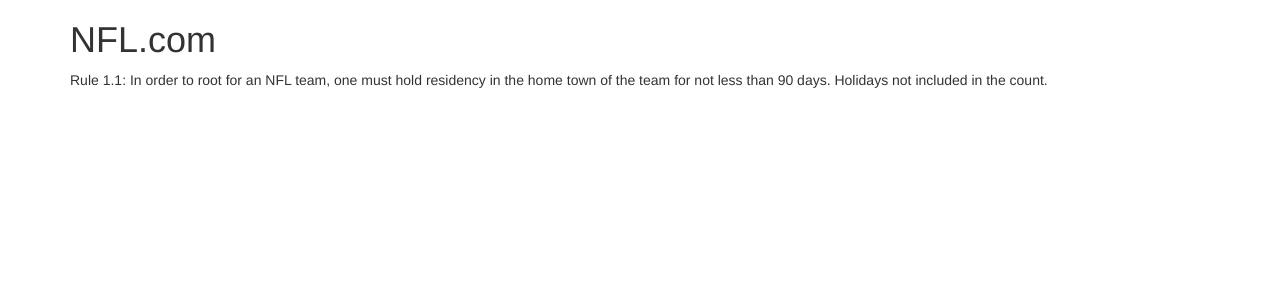
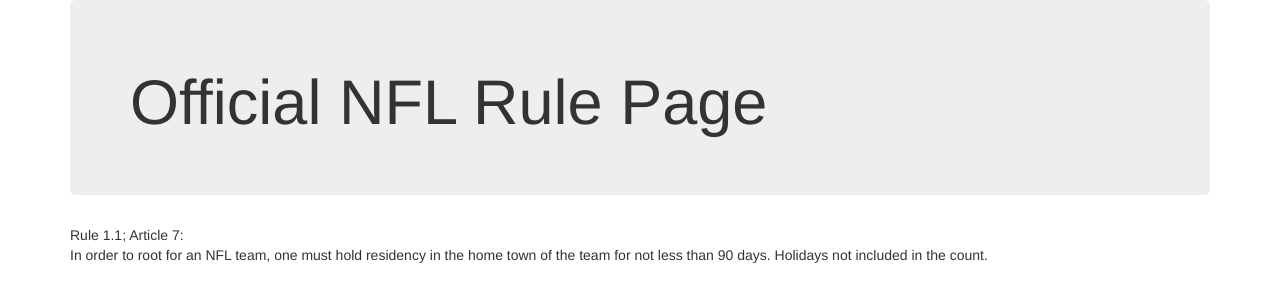
Before and after one commit to khodls/khodls.github.io, a plain HTML site: page index.html in a window 1280 px wide. Drawn offline with nearby package versions, Linux system fonts and the light colour scheme.

Commit message:
Update index.html

```diff
--- a/index.html
+++ b/index.html
@@ -11,8 +11,10 @@
 <body>
 
 <div class="container">
-  <h1>NFL.com</h1>
-  <p>Rule 1.1: In order to root for an NFL team, one must hold residency in the home town of the team for not less than 90 days. Holidays not included in the count.</p>
+  <div class="jumbotron">
+    <h1>Official NFL Rule Page</h1>
+  </div>
+  <p>Rule 1.1; Article 7: <br>In order to root for an NFL team, one must hold residency in the home town of the team for not less than 90 days. Holidays not included in the count.</p>
 </div>
 
 </body>
```
